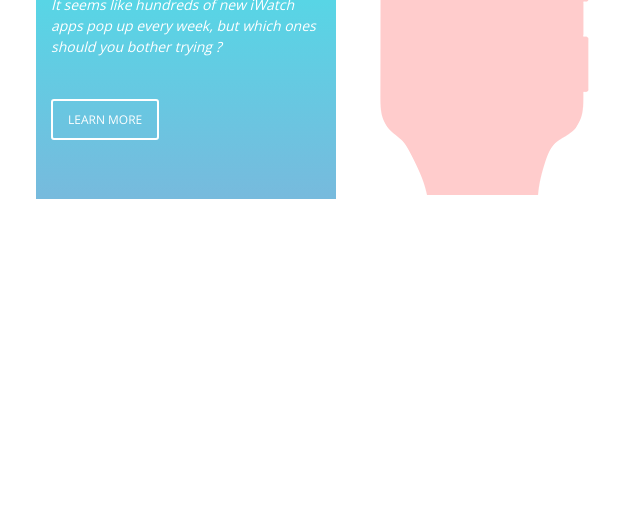
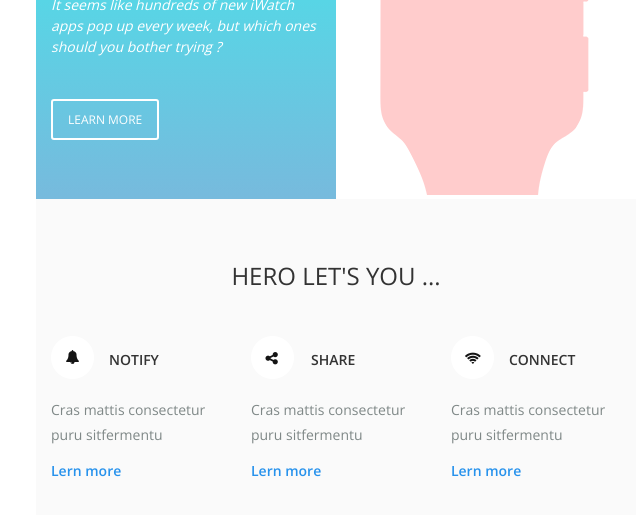
Before and after one commit to Analova/cp-html-email, a plain HTML site: page index.html in a window 1280 px wide. Shown: the part 255-770 px from the top of the page, without its empty margins (304-944 px from the left). Drawn offline with nearby package versions, Linux system fonts and the light colour scheme.

Commit message:
Second section done

```diff
--- a/index.html
+++ b/index.html
@@ -15,7 +15,7 @@
       <td>
         <!-- start of conatiner -->
         <table class="conatiner" width="600" border="0" align="center" cellspacing="0" cellpadding="0">
-          <!-- start of main row -->
+          <!-- start of header row -->
           <tr>
             <td>
                  <!-- start of left commum -->
@@ -59,17 +59,108 @@ background: -webkit-linear-gradient(top, rgba(49,247,240,1) 0%,rgba(119,186,221,
                 <!-- end of right commum -->
             </td>
           </tr>
-          <!-- end of main row -->
-          <!-- start of main row -->
+          <!-- end of header row -->
+          <!-- start of lets you row -->
           <tr>
-            <td></td>
+            <td style="background: #fafafa">
+                    <h3 style="font-family: 'Open Sans', sans-serif; color:#333333; padding:36px 0 5px 0 ;font-weight:300; text-transform: uppercase; font-size:24px;" align="center" >Hero let's you ...</h3>
+                 <!-- start of left column  -->
+              <table class="header-left" width="33.33%" border="0" align="left" cellspacing="0" cellpadding="0" style=" padding:15px 15px 70px 15px;">
+                  <tr>
+                  <td>
+                      <table class="tittle-icon" width="33.33%" border="0" align="left" cellspacing="0" cellpadding="0" style=" padding: 0;">
+
+                      <tr>
+                          <td><img src="/img/bell_icon.png"></td>
+                          <td style="font-family: 'Open Sans', sans-serif; color:#333333; padding:0 0 0 15px ;font-weight:600; text-transform: uppercase; font-size:14px;">Notify</td>
+                       </tr>
+                      </table>
+
+                      </td>
+                  </tr>
+
+                  <tr>
+                     <td>
+                    <p style="font-family: 'Open Sans', sans-serif; color:#7f8887;font-weight:400; line-height: 1.8; font-size:14px;">Cras mattis consectetur puru sitfermentu</p>
+
+                    </td>
+                  </tr>
+
+                  <tr>
+                     <td>
+                      <a href="#" style="font-family: 'Open Sans', sans-serif; color:#333333 ;font-weight:600;  font-size:14px; color:#2792ec; text-decoration: none;"> Lern more</a>
+                      </td>
+                  </tr>
+                </table>
+                 <!-- end of left column -->
+                   <!-- start of middle column  -->
+              <table class="header-left" width="33.33%" border="0" align="left" cellspacing="0" cellpadding="0" style=" padding:15px 15px 0 15px;">
+                  <tr>
+                  <td>
+                      <table class="tittle-icon" width="33.33%" border="0" align="left" cellspacing="0" cellpadding="0" style=" padding: 0;">
+
+                      <tr>
+                          <td><img src="/img/share_icon.png"></td>
+                          <td style="font-family: 'Open Sans', sans-serif; color:#333333; padding:0 0 0 15px ;font-weight:600; text-transform: uppercase; font-size:14px;">Share</td>
+                       </tr>
+                      </table>
+
+                      </td>
+                  </tr>
+
+                  <tr>
+                     <td>
+                    <p style="font-family: 'Open Sans', sans-serif; color:#7f8887;font-weight:400;line-height: 1.8;  font-size:14px;">Cras mattis consectetur puru sitfermentu</p>
+
+                    </td>
+                  </tr>
+
+                  <tr>
+                     <td>
+                      <a href="#" style="font-family: 'Open Sans', sans-serif; color:#333333 ;font-weight:600;  font-size:14px; color:#2792ec; text-decoration: none;"> Lern more</a>
+                      </td>
+                  </tr>
+                </table>
+                 <!-- end of middle column -->
+                   <!-- start of right column  -->
+              <table class="header-left" width="33.33%" border="0" align="left" cellspacing="0" cellpadding="0" style=" padding:15px 15px 0 15px;">
+                  <tr>
+                  <td>
+                      <table class="tittle-icon" width="33.33%" border="0" align="left" cellspacing="0" cellpadding="0" style=" padding: 0;">
+
+                      <tr>
+                          <td><img src="/img/wifi_icon.png"></td>
+                          <td style="font-family: 'Open Sans', sans-serif; color:#333333; padding:0 0 0 15px ;font-weight:600; text-transform: uppercase; font-size:14px;">Connect</td>
+                       </tr>
+                      </table>
+
+                      </td>
+                  </tr>
+
+                  <tr>
+                     <td>
+                    <p style="font-family: 'Open Sans', sans-serif; color:#7f8887;font-weight:400; line-height: 1.8;  font-size:14px;">Cras mattis consectetur puru sitfermentu</p>
+
+                    </td>
+                  </tr>
+
+                  <tr>
+                     <td>
+                      <a href="#" style="font-family: 'Open Sans', sans-serif; color:#333333 ;font-weight:600;  font-size:14px; color:#2792ec; text-decoration: none;"> Lern more</a>
+                      </td>
+                  </tr>
+                </table>
+                 <!-- end of right column -->
+              </td>
           </tr>
-          <!-- end of main row -->
-          <!-- start of main row -->
+          <!-- end of lets you row -->
+          <!-- start of third row -->
           <tr>
-            <td></td>
+            <td>
+
+              </td>
           </tr>
-          <!-- end of main row -->
+          <!-- end of third row -->
           <!-- start of main row -->
           <tr>
             <td></td>
```
